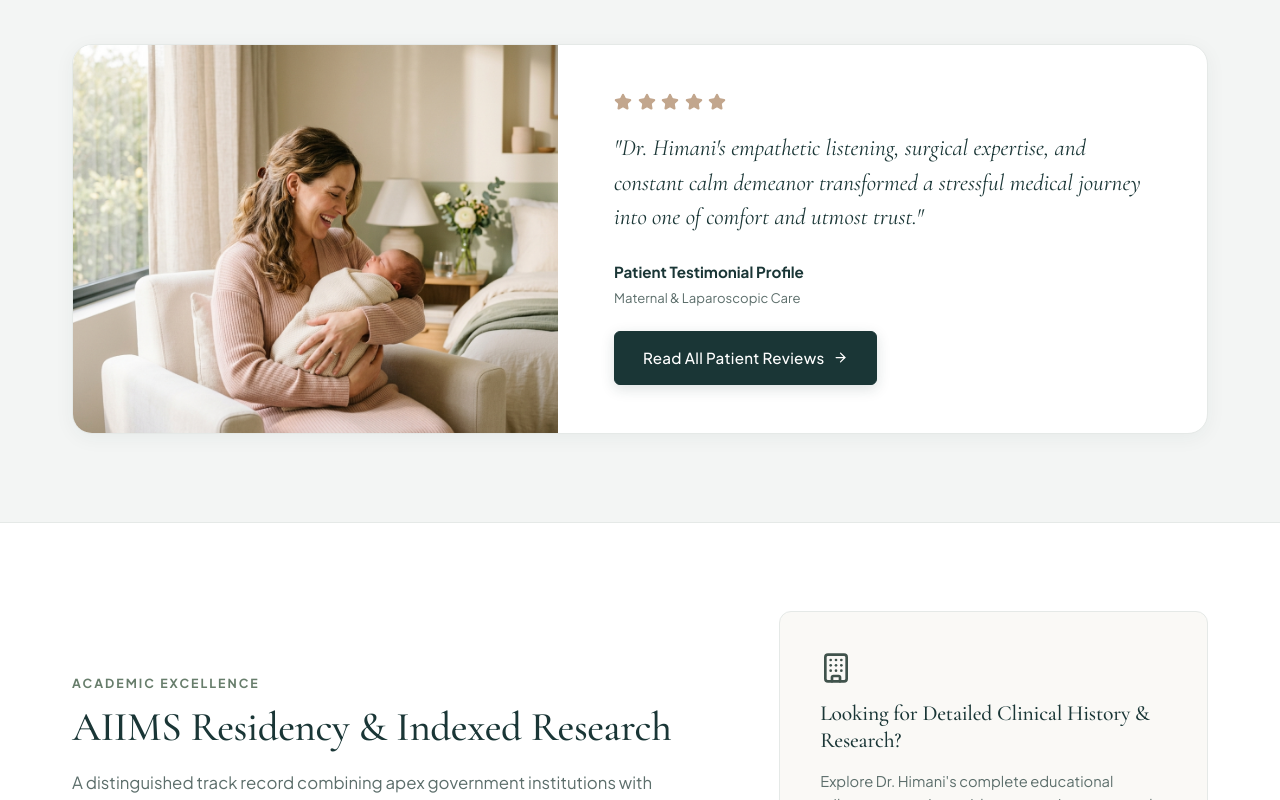
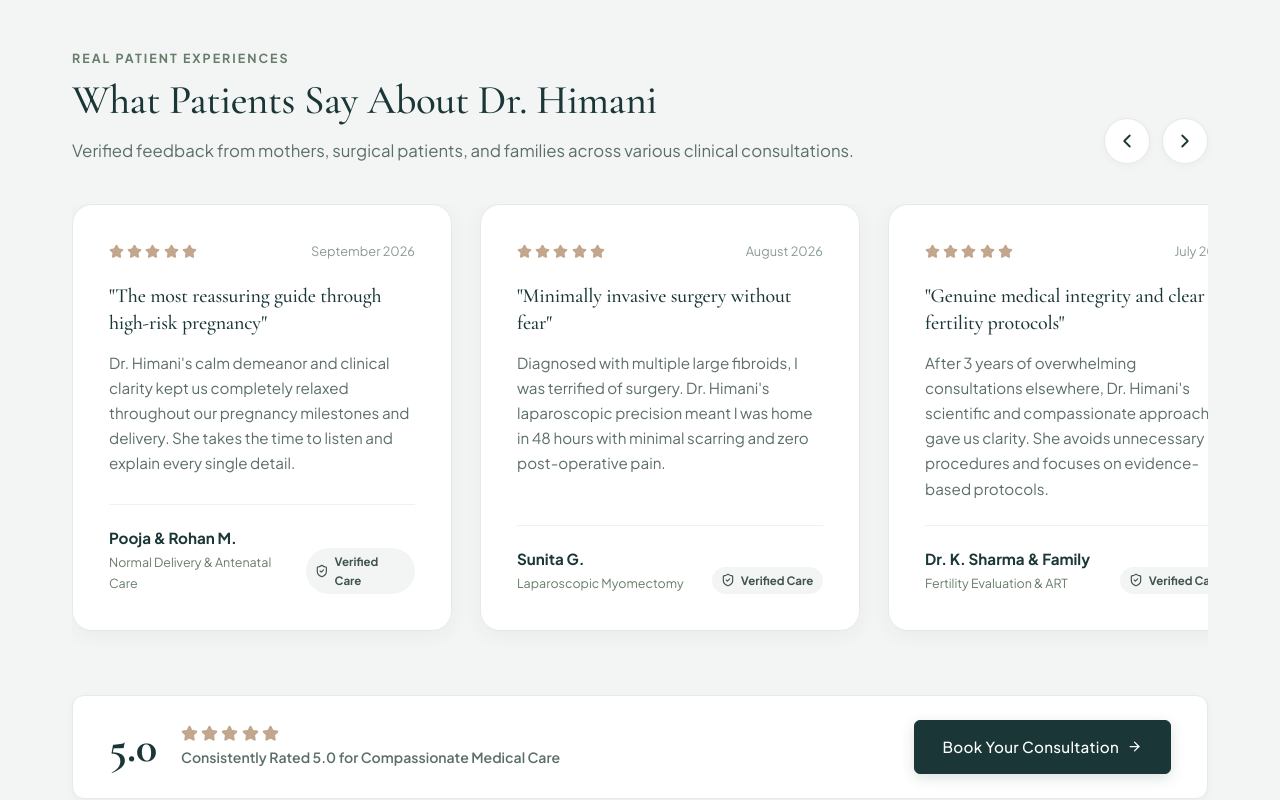
Before and after one commit to panbhav/dr-himani, a React (Vite) app: page / in a window 1280 px wide. Shown: the part 1820-2620 px from the top of the page. Built offline with nearby package versions, Linux system fonts and the light colour scheme.

Commit message:
Integrate side-scrolling patient reviews carousel directly on Home page with 4 clean distinct pages

```diff
--- a/src/App.jsx
+++ b/src/App.jsx
@@ -3,18 +3,16 @@ import { Routes, Route, useLocation } from 'react-router-dom';
 import Header from './components/Header/Header';
 import Footer from './components/Footer/Footer';
 
-// Lazy-loaded pages for code-splitting
+// 4 distinct pages
 const Home = lazy(() => import('./pages/Home/Home'));
 const Specialties = lazy(() => import('./pages/Specialties/Specialties'));
 const Career = lazy(() => import('./pages/Career/Career'));
-const Reviews = lazy(() => import('./pages/Reviews/Reviews'));
 const Contact = lazy(() => import('./pages/Contact/Contact'));
 
 const PAGE_TITLES = {
   '/': 'Dr. Himani | MBBS, MD, FGES, FRM | Obstetrics & Gynaecology',
   '/specialties': 'Clinical Specialties & Procedures | Dr. Himani',
   '/career': 'Career, Fellowships & Research | Dr. Himani | AIIMS Rishikesh',
-  '/reviews': 'Patient Care & Reviews | Dr. Himani | Obstetrics & Gynaecology',
   '/contact': 'Book Consultation & Contact | Dr. Himani'
 };
 
@@ -67,7 +65,6 @@ export default function App() {
             <Route path="/" element={<Home />} />
             <Route path="/specialties" element={<Specialties />} />
             <Route path="/career" element={<Career />} />
-            <Route path="/reviews" element={<Reviews />} />
             <Route path="/contact" element={<Contact />} />
             {/* Fallback to Home */}
             <Route path="*" element={<Home />} />
--- a/src/components/Header/Header.jsx
+++ b/src/components/Header/Header.jsx
@@ -1,6 +1,6 @@
 import React, { useState, useEffect } from 'react';
 import { NavLink, Link } from 'react-router-dom';
-import { Menu, X, ArrowRight, Star } from 'lucide-react';
+import { Menu, X, ArrowRight } from 'lucide-react';
 import Logo from '../Logo/Logo';
 import { DOCTOR } from '../../data/doctor';
 import styles from './Header.module.css';
@@ -21,7 +21,6 @@ export default function Header() {
     { name: 'Home', path: '/' },
     { name: 'Specialties', path: '/specialties' },
     { name: 'Career & Research', path: '/career' },
-    { name: 'Patient Reviews', path: '/reviews' },
     { name: 'Contact', path: '/contact' }
   ];
 
@@ -30,7 +29,7 @@ export default function Header() {
       <div className={`container ${styles.headerContainer}`}>
         <Logo />
 
-        {/* 4 Distinct Pages Navigation */}
+        {/* 4 Clean Pages Navigation */}
         <nav className={styles.desktopNav} aria-label="Main Navigation">
           <ul className={styles.navList}>
             {navLinks.map((link) => (
@@ -51,7 +50,7 @@ export default function Header() {
         {/* Action Button */}
         <div className={styles.headerAction}>
           <Link to="/contact" className={styles.ctaButton}>
-            <span>Enquire</span>
+            <span>Book Consultation</span>
             <ArrowRight size={14} />
           </Link>
 
--- a/src/pages/Home/Home.jsx
+++ b/src/pages/Home/Home.jsx
@@ -1,4 +1,4 @@
-import React from 'react';
+import React, { useRef } from 'react';
 import { Link } from 'react-router-dom';
 import {
   ArrowRight,
@@ -7,12 +7,10 @@ import {
   Sparkles,
   ShieldCheck,
   Star,
-  CheckCircle2,
-  Calendar,
+  ChevronLeft,
+  ChevronRight,
   Building,
-  HeartHandshake,
-  Activity,
-  FileCheck
+  HeartHandshake
 } from 'lucide-react';
 import doctorPortrait from '../../assets/doctor-portrait.jpg';
 import maternalCareImg from '../../assets/maternal-care.jpg';
@@ -23,6 +21,72 @@ import { DOCTOR } from '../../data/doctor';
 import styles from './Home.module.css';
 
 export default function Home() {
+  const scrollRef = useRef(null);
+
+  const scrollReviews = (direction) => {
+    if (scrollRef.current) {
+      const scrollAmount = direction === 'left' ? -380 : 380;
+      scrollRef.current.scrollBy({ left: scrollAmount, behavior: 'smooth' });
+    }
+  };
+
+  const patientReviews = [
+    {
+      id: 1,
+      name: "Pooja & Rohan M.",
+      date: "September 2026",
+      tag: "Normal Delivery & Antenatal Care",
+      headline: "The most reassuring guide through high-risk pregnancy",
+      text: "Dr. Himani's calm demeanor and clinical clarity kept us completely relaxed throughout our pregnancy milestones and delivery. She takes the time to listen and explain every single detail.",
+      rating: 5
+    },
+    {
+      id: 2,
+      name: "Sunita G.",
+      date: "August 2026",
+      tag: "Laparoscopic Myomectomy",
+      headline: "Minimally invasive surgery without fear",
+      text: "Diagnosed with multiple large fibroids, I was terrified of surgery. Dr. Himani's laparoscopic precision meant I was home in 48 hours with minimal scarring and zero post-operative pain.",
+      rating: 5
+    },
+    {
+      id: 3,
+      name: "Dr. K. Sharma & Family",
+      date: "July 2026",
+      tag: "Fertility Evaluation & ART",
+      headline: "Genuine medical integrity and clear fertility protocols",
+      text: "After 3 years of overwhelming consultations elsewhere, Dr. Himani's scientific and compassionate approach gave us clarity. She avoids unnecessary procedures and focuses on evidence-based protocols.",
+      rating: 5
+    },
+    {
+      id: 4,
+      name: "Meenakshi V.",
+      date: "June 2026",
+      tag: "Palliative & Pain Care",
+      headline: "Exceptional empathy and symptom relief",
+      text: "Her specialized pain and palliative training from Tata Medical Center was so apparent when caring for my mother. She combines clinical excellence with genuine bedside dignity.",
+      rating: 5
+    },
+    {
+      id: 5,
+      name: "Ananya B.",
+      date: "May 2026",
+      tag: "Antenatal & High-Risk Pregnancy",
+      headline: "A specialist who truly listens to your concerns",
+      text: "In times when medical OPDs feel hurried, Dr. Himani gave me her undivided attention. Her warmth and thorough explanations make every visit reassuring.",
+      rating: 5
+    },
+    {
+      id: 6,
+      name: "Deepika R.",
+      date: "April 2026",
+      tag: "Diagnostic Hysteroscopy",
+      headline: "Flawless procedure and comfortable recovery",
+      text: "Had a diagnostic hysteroscopy done. Dr. Himani's surgical skill made the entire procedure seamless, painless, and followed by detailed lifestyle guidance.",
+      rating: 5
+    }
+  ];
+
   return (
     <div className={styles.homeContainer}>
 
@@ -75,7 +139,7 @@ export default function Home() {
                   <Star key={i} size={16} className={styles.starIcon} fill="currentColor" />
                 ))}
               </div>
-              <span className={styles.trustText}>5.0 Star Experience • Patient Satisfaction &amp; Discretion</span>
+              <span className={styles.trustText}>5.0 Rated Patient Care • Strict Privacy &amp; Medical Discretion</span>
             </div>
           </div>
 
@@ -106,19 +170,18 @@ export default function Home() {
         </div>
       </section>
 
-      {/* 2. THREE KEY CLINICAL SPECIALTY PILLARS (WITH IMAGES) */}
+      {/* 2. THREE KEY CLINICAL SPECIALTY PILLARS */}
       <section className={styles.specialtiesOverview}>
         <div className="container">
           <div className={styles.sectionHeader}>
             <span className={styles.sectionEyebrow}>Core Clinical Disciplines</span>
             <h2 className={styles.sectionTitle}>Expert Care Centered Around You</h2>
             <p className={styles.sectionLead}>
-              Every treatment pathway is grounded in modern clinical protocols and personalized attention.
+              Combining surgical precision, fellowship-trained fertility expertise, and gentle bedside compassion.
             </p>
           </div>
 
           <div className={styles.pillarsGrid}>
-
             {/* Pillar 1 */}
             <div className={styles.pillarCard}>
               <div className={styles.pillarImgWrap}>
@@ -131,7 +194,7 @@ export default function Home() {
                   Comprehensive antenatal surveillance, high-risk pregnancy management, normal/assisted delivery, and dedicated postpartum care.
                 </p>
                 <Link to="/specialties" className={styles.pillarLink}>
-                  View Details <ArrowRight size={14} />
+                  Explore Details <ArrowRight size={14} />
                 </Link>
               </div>
             </div>
@@ -148,7 +211,7 @@ export default function Home() {
                   Fellowship-trained hysteroscopy and laparoscopy for fibroids, ovarian cysts, abnormal bleeding, and pelvic endometriosis.
                 </p>
                 <Link to="/specialties" className={styles.pillarLink}>
-                  View Details <ArrowRight size={14} />
+                  Explore Details <ArrowRight size={14} />
                 </Link>
               </div>
             </div>
@@ -165,45 +228,97 @@ export default function Home() {
                   Fellowship in Reproductive Medicine (Nova Wings Hospital): Infertility evaluation, ovulation induction, IUI, and ART protocols.
                 </p>
                 <Link to="/specialties" className={styles.pillarLink}>
-                  View Details <ArrowRight size={14} />
+                  Explore Details <ArrowRight size={14} />
                 </Link>
               </div>
             </div>
-
           </div>
 
           <div className={styles.centerAction}>
             <Link to="/specialties" className="btn-secondary">
-              Explore All Clinical Services &amp; Palliative Care <ArrowRight size={15} />
+              View All 4 Clinical Disciplines &amp; Palliative Care <ArrowRight size={15} />
             </Link>
           </div>
         </div>
       </section>
 
-      {/* 3. PATIENT CARE HIGHLIGHT WITH SNEAK PEEK TO REVIEWS */}
-      <section className={styles.reviewBannerSection}>
+      {/* 3. SIDE-SCROLLING PATIENT REVIEWS SECTION AT THE END OF HOME PAGE */}
+      <section className={styles.reviewsCarouselSection}>
         <div className="container">
-          <div className={styles.reviewBannerCard}>
-            <div className={styles.bannerImageSide}>
-              <img src={patientReviewImg} alt="Happy patient recovery" className={styles.bannerImg} />
+          <div className={styles.reviewsHeaderRow}>
+            <div>
+              <span className={styles.sectionEyebrow}>Real Patient Experiences</span>
+              <h2 className={styles.sectionTitle}>What Patients Say About Dr. Himani</h2>
+              <p className={styles.sectionLead} style={{ margin: 0 }}>
+                Verified feedback from mothers, surgical patients, and families across various clinical consultations.
+              </p>
             </div>
-            <div className={styles.bannerContentSide}>
-              <div className={styles.starsGroup}>
-                {[...Array(5)].map((_, i) => (
-                  <Star key={i} size={18} fill="#C2A68D" stroke="#C2A68D" />
-                ))}
+
+            {/* Scroll Navigation Arrows */}
+            <div className={styles.scrollControls}>
+              <button
+                onClick={() => scrollReviews('left')}
+                className={styles.scrollBtn}
+                aria-label="Previous review"
+              >
+                <ChevronLeft size={22} />
+              </button>
+              <button
+                onClick={() => scrollReviews('right')}
+                className={styles.scrollBtn}
+                aria-label="Next review"
+              >
+                <ChevronRight size={22} />
+              </button>
+            </div>
+          </div>
+
+          {/* Horizontal Scroll Track */}
+          <div className={styles.reviewsTrack} ref={scrollRef}>
+            {patientReviews.map((r) => (
+              <div key={r.id} className={styles.reviewSlideCard}>
+                <div className={styles.slideTop}>
+                  <div className={styles.starsGroup}>
+                    {[...Array(r.rating)].map((_, i) => (
+                      <Star key={i} size={15} fill="#C2A68D" stroke="#C2A68D" />
+                    ))}
+                  </div>
+                  <span className={styles.slideDate}>{r.date}</span>
+                </div>
+
+                <h3 className={styles.slideHeadline}>"{r.headline}"</h3>
+                <p className={styles.slideText}>{r.text}</p>
+
+                <div className={styles.slideFooter}>
+                  <div className={styles.slideAuthor}>
+                    <strong className={styles.authorName}>{r.name}</strong>
+                    <span className={styles.authorTag}>{r.tag}</span>
+                  </div>
+                  <span className={styles.verifiedTag}>
+                    <ShieldCheck size={14} /> Verified Care
+                  </span>
+                </div>
               </div>
-              <blockquote className={styles.quoteText}>
-                "Dr. Himani's empathetic listening, surgical expertise, and constant calm demeanor transformed a stressful medical journey into one of comfort and utmost trust."
-              </blockquote>
-              <div className={styles.quoteAuthor}>
-                <strong>Patient Testimonial Profile</strong>
-                <span>Maternal &amp; Laparoscopic Care</span>
+            ))}
+          </div>
+
+          {/* Aggregate Rating Banner */}
+          <div className={styles.ratingBar}>
+            <div className={styles.ratingBarLeft}>
+              <span className={styles.ratingScore}>5.0</span>
+              <div className={styles.ratingDetails}>
+                <div className={styles.starsGroup}>
+                  {[...Array(5)].map((_, i) => (
+                    <Star key={i} size={17} fill="#C2A68D" stroke="#C2A68D" />
+                  ))}
+                </div>
+                <span className={styles.ratingNotice}>Consistently Rated 5.0 for Compassionate Medical Care</span>
               </div>
-              <Link to="/reviews" className="btn-primary" style={{ marginTop: '1.25rem', alignSelf: 'flex-start' }}>
-                Read All Patient Reviews <ArrowRight size={15} />
-              </Link>
             </div>
+
+            <Link to="/contact" className="btn-primary">
+              Book Your Consultation <ArrowRight size={15} />
+            </Link>
           </div>
         </div>
       </section>
--- a/src/pages/Home/Home.module.css
+++ b/src/pages/Home/Home.module.css
@@ -349,66 +349,188 @@
 }
 
 /* =========================================================================
-   3. REVIEW BANNER SECTION
+   3. REVIEWS CAROUSEL SECTION (SIDE SCROLLING)
    ========================================================================= */
-.reviewBannerSection {
+.reviewsCarouselSection {
   padding: 5.5rem 0;
   background-color: var(--color-bg-subtle);
+  overflow: hidden;
 }
 
-.reviewBannerCard {
-  display: grid;
-  grid-template-columns: 0.9fr 1.1fr;
-  gap: 3.5rem;
+.reviewsHeaderRow {
+  display: flex;
+  justify-content: space-between;
+  align-items: flex-end;
+  margin-bottom: 2.5rem;
+  gap: 2rem;
+}
+
+.scrollControls {
+  display: flex;
+  gap: 0.75rem;
+  flex-shrink: 0;
+}
+
+.scrollBtn {
+  width: 46px;
+  height: 46px;
+  border-radius: 50%;
+  border: 1px solid var(--color-border);
+  background-color: #FFFFFF;
+  color: var(--color-primary);
+  display: flex;
+  align-items: center;
+  justify-content: center;
+  cursor: pointer;
+  transition: all var(--transition-fast);
+  box-shadow: var(--shadow-sm);
+}
+
+.scrollBtn:hover {
+  background-color: var(--color-primary);
+  color: #FFFFFF;
+  border-color: var(--color-primary);
+}
+
+.reviewsTrack {
+  display: flex;
+  gap: 1.75rem;
+  overflow-x: auto;
+  scroll-snap-type: x mandatory;
+  padding-bottom: 1.5rem;
+  scrollbar-width: none;
+  -ms-overflow-style: none;
+}
+
+.reviewsTrack::-webkit-scrollbar {
+  display: none;
+}
+
+.reviewSlideCard {
+  flex: 0 0 380px;
+  scroll-snap-align: start;
   background-color: #FFFFFF;
   border: 1px solid var(--color-border);
   border-radius: var(--radius-lg);
-  overflow: hidden;
+  padding: 2.25rem;
+  display: flex;
+  flex-direction: column;
   box-shadow: var(--shadow-card);
-  align-items: center;
+  transition: transform var(--transition-fast);
 }
 
-.bannerImageSide {
-  height: 100%;
-  min-height: 380px;
+.reviewSlideCard:hover {
+  transform: translateY(-4px);
+  box-shadow: var(--shadow-md);
+  border-color: rgba(26, 54, 54, 0.2);
 }
 
-.bannerImg {
-  width: 100%;
-  height: 100%;
-  object-fit: cover;
+.slideTop {
+  display: flex;
+  justify-content: space-between;
+  align-items: center;
+  margin-bottom: 1.25rem;
 }
 
-.bannerContentSide {
-  padding: 3rem 3rem 3rem 0;
+.starsGroup {
+  display: flex;
+  gap: 0.2rem;
+}
+
+.slideDate {
+  font-size: 0.8rem;
+  color: var(--color-text-light);
+}
+
+.slideHeadline {
+  font-size: 1.25rem;
+  color: var(--color-primary);
+  line-height: 1.35;
+  margin-bottom: 0.85rem;
+}
+
+.slideText {
+  font-size: 0.95rem;
+  color: var(--color-text-muted);
+  line-height: 1.65;
+  margin-bottom: 1.5rem;
+  flex-grow: 1;
+}
+
+.slideFooter {
+  display: flex;
+  justify-content: space-between;
+  align-items: flex-end;
+  border-top: 1px solid var(--color-border-light);
+  padding-top: 1.25rem;
+  gap: 0.5rem;
+}
+
+.slideAuthor {
   display: flex;
   flex-direction: column;
 }
 
-.starsGroup {
-  display: flex;
-  gap: 0.35rem;
-  margin-bottom: 1.25rem;
+.authorName {
+  font-size: 0.95rem;
+  color: var(--color-primary);
+  margin-bottom: 0.15rem;
 }
 
-.quoteText {
-  font-family: var(--font-heading);
-  font-size: 1.45rem;
-  color: var(--color-primary);
-  font-style: italic;
-  line-height: 1.5;
-  margin-bottom: 1.5rem;
+.authorTag {
+  font-size: 0.78rem;
+  color: var(--color-secondary-light);
 }
 
-.quoteAuthor strong {
-  display: block;
-  font-size: 0.95rem;
-  color: var(--color-primary);
+.verifiedTag {
+  display: inline-flex;
+  align-items: center;
+  gap: 0.35rem;
+  font-size: 0.72rem;
+  font-weight: 700;
+  color: var(--color-secondary);
+  background-color: var(--color-bg-subtle);
+  padding: 0.25rem 0.6rem;
+  border-radius: var(--radius-full);
 }
 
-.quoteAuthor span {
-  font-size: 0.82rem;
+.ratingBar {
+  margin-top: 2.5rem;
+  background-color: #FFFFFF;
+  border: 1px solid var(--color-border);
+  border-radius: var(--radius-md);
+  padding: 1.5rem 2.25rem;
+  display: flex;
+  justify-content: space-between;
+  align-items: center;
+  gap: 1.5rem;
+  box-shadow: var(--shadow-sm);
+}
+
+.ratingBarLeft {
+  display: flex;
+  align-items: center;
+  gap: 1.5rem;
+}
+
+.ratingScore {
+  font-family: var(--font-heading);
+  font-size: 2.75rem;
+  font-weight: 700;
+  color: var(--color-primary);
+  line-height: 1;
+}
+
+.ratingDetails {
+  display: flex;
+  flex-direction: column;
+  gap: 0.25rem;
+}
+
+.ratingNotice {
+  font-size: 0.88rem;
   color: var(--color-text-muted);
+  font-weight: 600;
 }
 
 /* =========================================================================
@@ -496,14 +618,24 @@
 }
 
 @media (max-width: 950px) {
-  .heroGrid, .reviewBannerCard, .careerTeaserGrid {
+  .heroGrid, .careerTeaserGrid {
     grid-template-columns: 1fr;
     gap: 2.5rem;
-  }
-  .bannerContentSide {
-    padding: 2.5rem;
   }
   .pillarsGrid {
     grid-template-columns: 1fr;
   }
+  .reviewsHeaderRow {
+    flex-direction: column;
+    align-items: flex-start;
+  }
+  .reviewSlideCard {
+    flex: 0 0 310px;
+    padding: 1.75rem;
+  }
+  .ratingBar {
+    flex-direction: column;
+    align-items: flex-start;
+    padding: 1.5rem;
+  }
 }
```
